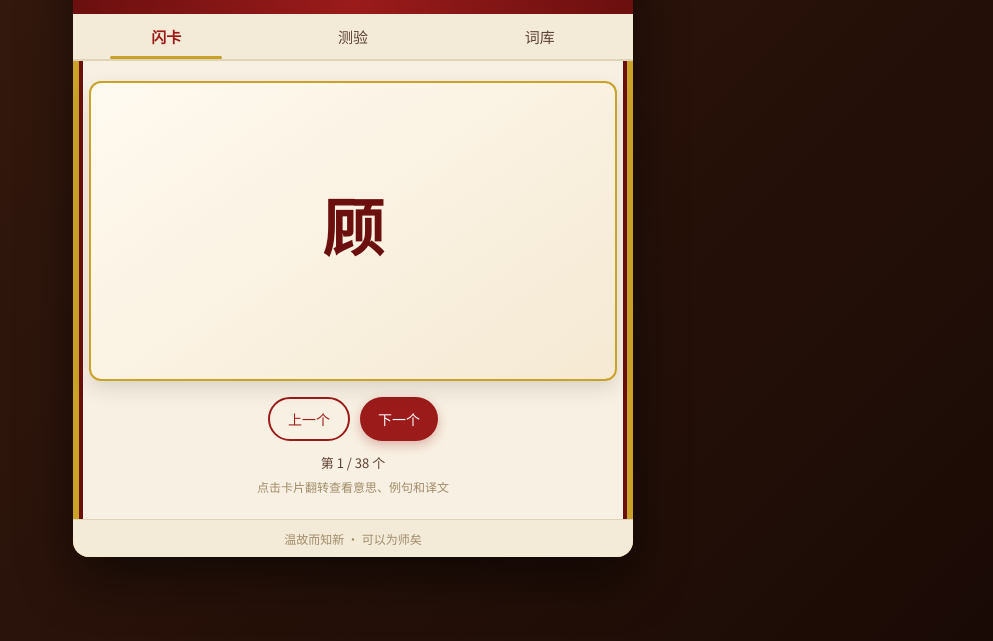
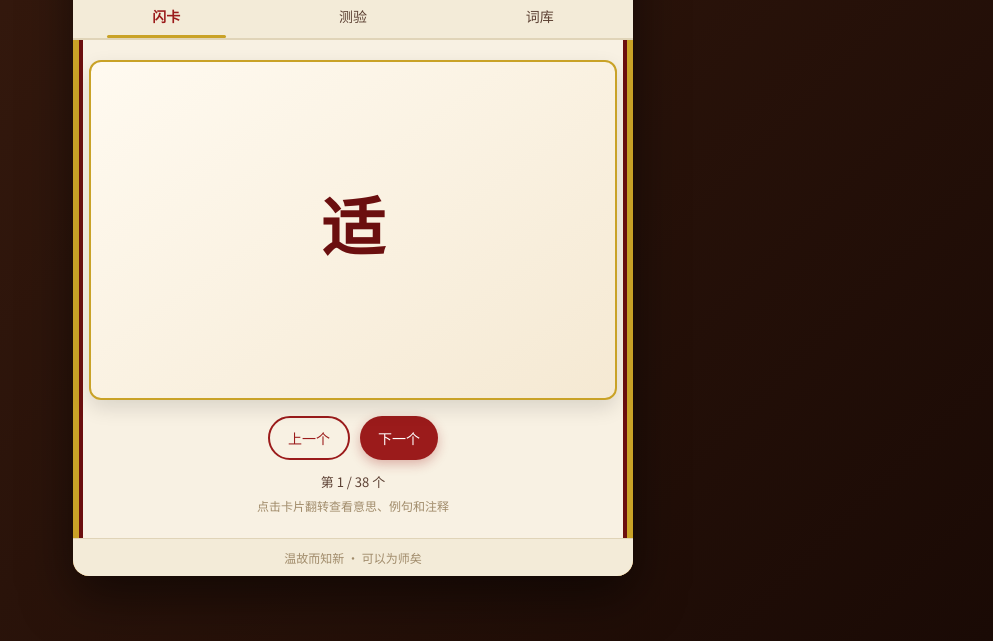
Before and after one commit to marcusljt0429-maker/chinese-study-app, a plain HTML site: page index.html in a window 1280 px wide. Shown: the part 159-800 px from the top of the page, without its empty margins (287-1280 px from the left). Drawn offline with Linux system fonts and the light colour scheme.

Commit message:
Update index.html

```diff
--- a/index.html
+++ b/index.html
@@ -5,6 +5,7 @@
   <meta name="viewport" content="width=device-width, initial-scale=1.0, maximum-scale=1.0, user-scalable=no">
   <meta name="mobile-web-app-capable" content="yes">
   <meta name="apple-mobile-web-app-capable" content="yes">
+  <meta name="apple-mobile-web-app-status-bar-style" content="black-translucent">
   <meta name="theme-color" content="#6B0F0F">
   <title>文言文学习 · 考试必背</title>
   <link href="https://fonts.googleapis.com/css2?family=Noto+Serif+SC:wght@500;700&family=Noto+Sans+SC:wght@400;500&display=swap" rel="stylesheet">
@@ -90,7 +91,7 @@
       border: none;
       background: transparent;
       font-family: 'Noto Serif SC', serif;
-      font-size: 15px;
+      font-size: 14px;
       color: var(--light-ink);
       cursor: pointer;
       position: relative;
@@ -106,8 +107,8 @@
       content: '';
       position: absolute;
       bottom: 0;
-      left: 20%;
-      width: 60%;
+      left: 18%;
+      width: 64%;
       height: 3px;
       background: var(--gold);
       border-radius: 2px;
@@ -121,8 +122,12 @@
 
     .card-container {
       perspective: 1200px;
-      height: 300px;
+      height: 320px;
       margin-bottom: 16px;
+    }
+
+    @media (min-width: 400px) {
+      .card-container { height: 340px; }
     }
 
     .flashcard {
@@ -147,7 +152,7 @@
       flex-direction: column;
       justify-content: center;
       align-items: center;
-      padding: 16px;
+      padding: 16px 18px;
       box-shadow: 0 8px 20px rgba(0,0,0,0.12);
     }
 
@@ -162,15 +167,27 @@
       transform: rotateY(180deg);
       justify-content: flex-start;
       padding-top: 20px;
+      overflow-y: auto;
     }
 
     .char {
       font-family: 'Noto Serif SC', serif;
-      font-size: 62px;
+      font-size: 56px;
       font-weight: 700;
       color: var(--dark-red);
       line-height: 1.1;
       text-align: center;
+    }
+
+    @media (min-width: 400px) {
+      .char { font-size: 64px; }
+    }
+
+    .back-pinyin {
+      font-size: 17px;
+      color: var(--light-ink);
+      margin-bottom: 6px;
+      letter-spacing: 2px;
     }
 
     .meaning {
@@ -178,7 +195,7 @@
       font-weight: 500;
       color: var(--ink);
       text-align: center;
-      line-height: 1.4;
+      line-height: 1.45;
       margin-bottom: 12px;
     }
 
@@ -186,23 +203,24 @@
       width: 100%;
       border-top: 1px dashed #c9b98a;
       padding-top: 10px;
-      text-align: center;
+      margin-top: 4px;
     }
 
-    .example-label {
+    .example-label, .note-label {
       font-size: 12px;
-      color: #a08b6a;
-      margin-bottom: 4px;
+      color: var(--red);
+      font-weight: 500;
+      margin-bottom: 3px;
     }
 
-    .example {
+    .example-text {
       font-size: 14px;
       color: var(--ink);
       line-height: 1.55;
-      margin-bottom: 8px;
+      margin-bottom: 10px;
     }
 
-    .translation {
+    .note-text {
       font-size: 13px;
       color: var(--light-ink);
       line-height: 1.5;
@@ -211,8 +229,8 @@
     .highlight {
       color: var(--red);
       font-weight: 700;
-      background: rgba(155, 27, 27, 0.08);
-      padding: 0 2px;
+      background: rgba(155, 27, 27, 0.12);
+      padding: 0 3px;
       border-radius: 3px;
     }
 
@@ -310,40 +328,31 @@
     }
 
     .word-list {
-      max-height: 58vh;
+      max-height: 55vh;
       overflow-y: auto;
+      margin-bottom: 12px;
       -webkit-overflow-scrolling: touch;
     }
 
     .word-item {
-      padding: 12px 6px;
+      display: flex;
+      justify-content: space-between;
+      align-items: center;
+      padding: 10px 4px;
       border-bottom: 1px solid #e8dcc0;
+      gap: 8px;
     }
 
-    .word-char {
-      font-family: 'Noto Serif SC', serif;
-      font-size: 18px;
-      color: var(--dark-red);
-      margin-bottom: 4px;
-    }
+    .word-left { flex: 1; min-width: 0; }
+    .word-char { font-family: 'Noto Serif SC', serif; font-size: 16px; color: var(--dark-red); }
+    .word-pinyin { font-size: 12px; color: var(--light-ink); }
+    .word-meaning { font-size: 13px; color: var(--ink); margin-top: 2px; }
 
-    .word-meaning {
+    .empty-tip {
+      text-align: center;
+      color: var(--light-ink);
       font-size: 14px;
-      color: var(--ink);
-      margin-bottom: 4px;
-    }
-
-    .word-example {
-      font-size: 13px;
-      color: var(--ink);
-      line-height: 1.5;
-      margin-bottom: 2px;
-    }
-
-    .word-translation {
-      font-size: 12px;
-      color: var(--light-ink);
-      line-height: 1.4;
+      padding: 30px 0;
     }
 
     .footer {
@@ -357,13 +366,23 @@
     }
 
     .hidden { display: none !important; }
+
+    .tag {
+      display: inline-block;
+      font-size: 11px;
+      padding: 1px 6px;
+      border-radius: 4px;
+      margin-left: 6px;
+      background: #f0e6d0;
+      color: var(--light-ink);
+    }
   </style>
 </head>
 <body>
   <div class="app">
     <div class="header">
       <h1>文言文学习</h1>
-      <div class="subtitle">考试必背高频词 · 例句 + 译文</div>
+      <div class="subtitle">考试必背高频词</div>
     </div>
 
     <div class="nav">
@@ -381,12 +400,13 @@
               <div class="char" id="front-char">顾</div>
             </div>
             <div class="card-face card-back">
+              <div class="back-pinyin" id="back-pinyin">gù</div>
               <div class="meaning" id="back-meaning">回头看；只是、但</div>
               <div class="example-box">
                 <div class="example-label">例句</div>
-                <div class="example" id="back-example"></div>
-                <div class="example-label">译文</div>
-                <div class="translation" id="back-translation"></div>
+                <div class="example-text" id="back-example"></div>
+                <div class="note-label">注释</div>
+                <div class="note-text" id="back-note"></div>
               </div>
             </div>
           </div>
@@ -396,7 +416,7 @@
           <button class="btn btn-primary" onclick="nextCard()">下一个</button>
         </div>
         <div class="progress-text" id="progress-text">第 1 / 38 个</div>
-        <div class="tip-text">点击卡片翻转查看意思、例句和译文</div>
+        <div class="tip-text">点击卡片翻转查看意思、例句和注释</div>
       </div>
 
       <!-- 测验 -->
@@ -412,8 +432,8 @@
       <!-- 词库 -->
       <div id="list-tab" class="hidden">
         <div class="section-title">
-          <span>全部必背词</span>
-          <span style="font-size:13px; color:var(--light-ink);" id="total-count">共 38 个</span>
+          <span>全部卡牌</span>
+          <span style="font-size:13px; color:var(--light-ink);" id="total-count">共 0 个</span>
         </div>
         <div class="word-list" id="word-list"></div>
       </div>
@@ -423,63 +443,85 @@
   </div>
 
   <script>
-    const words = [
-      { char: "顾", meaning: "回头看；只是、但", example: "三顾臣于草庐之中。", translation: "三次到草庐中拜访我。" },
-      { char: "走", meaning: "跑", example: "弃甲曳兵而走。", translation: "丢掉铠甲拖着兵器逃跑。" },
-      { char: "去", meaning: "离开；距离", example: "大江东去，浪淘尽。", translation: "大江向东流去，波浪淘尽英雄。" },
-      { char: "亡", meaning: "逃跑；死亡；失去", example: "今亡亦死，举大计亦死。", translation: "现在逃跑也是死，发动大事也是死。" },
-      { char: "绝", meaning: "断；停止；极、非常；与世隔绝", example: "率妻子邑人来此绝境。", translation: "带领妻子儿女和乡亲来到这与世隔绝的地方。" },
-      { char: "益", meaning: "更加；好处；增加", example: "香远益清，亭亭净植。", translation: "香气远播更加清幽，笔直洁净地立在水中。" },
-      { char: "尝", meaning: "曾经", example: "仲永生五年，未尝识书具。", translation: "仲永长到五岁，还不曾见过书写工具。" },
-      { char: "方", meaning: "正在；才；方法", example: "方欲行，转视积薪后。", translation: "正要走的时候，转身看见柴堆后面。" },
-      { char: "适", meaning: "恰好；到……去", example: "适得君府书。", translation: "恰好收到您府上的来信。" },
-      { char: "但", meaning: "只；仅仅", example: "但闻黄河流水鸣溅溅。", translation: "只听见黄河流水溅溅作响。" },
-      { char: "徒", meaning: "只；仅仅；白白地", example: "少壮不努力，老大徒伤悲。", translation: "年轻时不努力，老了只能白白伤心。" },
-      { char: "悉", meaning: "全部；都", example: "悉使赢兵负草填之。", translation: "全部让瘦弱的士兵背草去填。" },
-      { char: "皆", meaning: "都；全都", example: "皆若空游无所依。", translation: "都好像在空中游动，没有什么依靠。" },
-      { char: "具", meaning: "具备；准备；详加", example: "故人具鸡黍，邀我至田家。", translation: "老朋友准备了鸡和黄米饭，邀请我到农家。" },
-      { char: "复", meaning: "又；再；恢复", example: "复前行，欲穷其林。", translation: "又向前走，想走到那片林子的尽头。" },
-      { char: "乃", meaning: "于是；才；竟然", example: "乃重修岳阳楼，增其旧制。", translation: "于是重新修建岳阳楼，扩大它原有的规模。" },
-      { char: "遂", meaning: "于是；就", example: "遂与外人间隔。", translation: "于是就和外面的人隔绝了。" },
-      { char: "固", meaning: "本来；当然；坚固", example: "汝心之固，固不可彻。", translation: "你思想顽固，本来就无法开导。" },
-      { char: "诚", meaning: "确实；的确；真诚", example: "此诚危急存亡之秋也。", translation: "这确实是危急存亡的关键时刻。" },
-      { char: "甚", meaning: "很；非常；超过", example: "所言甚是。", translation: "说的话很对。" },
-      { char: "颇", meaning: "很；稍微", example: "颇有名气。", translation: "很有名气。" },
-      { char: "怪", meaning: "感到奇怪；以……为怪", example: "怪之，不敢发。", translation: "感到奇怪，不敢发动。" },
-      { char: "易", meaning: "容易；交换；改变", example: "寒暑易节，始一反焉。", translation: "冬夏换季，才往返一次。" },
-      { char: "谢", meaning: "道歉；辞别；感谢", example: "使君谢罗敷。", translation: "太守向罗敷道歉（或问讯）。" },
-      { char: "遗", meaning: "遗留；送给；丢失", example: "小学而大遗，吾未见其明也。", translation: "小的方面学习，大的方面却遗漏，我看不出他的明智。" },
-      { char: "举", meaning: "举起；提出；全、都", example: "举头望明月，低头思故乡。", translation: "抬头看明月，低头思念故乡。" },
-      { char: "莫", meaning: "没有谁；不要；不", example: "莫愁前路无知己。", translation: "不要担心前面的路上没有知心朋友。" },
-      { char: "未", meaning: "没有；不曾；尚未", example: "肉食者鄙，未能远谋。", translation: "吃肉的人目光短浅，不能作长远打算。" },
-      { char: "焉", meaning: "于是；在哪里；语气词", example: "且焉置土石？", translation: "况且把土石放在哪里呢？" },
-      { char: "其", meaning: "他的；它的；难道；大概", example: "其如土石何？", translation: "又能把土石怎么样呢？" },
-      { char: "之", meaning: "的；他、它；去、往", example: "学而时习之，不亦说乎？", translation: "学习并且按时温习它，不也是很高兴的吗？" },
-      { char: "而", meaning: "并且；然后；却", example: "温故而知新，可以为师矣。", translation: "温习旧知识从而知道新知识，就可以做老师了。" },
-      { char: "以", meaning: "用；因为；来、用来", example: "不以物喜，不以己悲。", translation: "不因为外物好坏而高兴，不因为自己得失而悲伤。" },
-      { char: "于", meaning: "在；向、对；比", example: "苛政猛于虎也。", translation: "苛刻的政令比老虎还要凶猛。" },
-      { char: "为", meaning: "做、担任；是；被", example: "人为刀俎，我为鱼肉。", translation: "别人是刀和砧板，我是鱼肉。" },
-      { char: "者", meaning: "……的人；……的事物", example: "知之者不如好之者。", translation: "知道它的人不如喜爱它的人。" },
-      { char: "也", meaning: "表示判断、陈述或语气", example: "此则岳阳楼之大观也。", translation: "这就是岳阳楼的雄伟景象。" },
-      { char: "乎", meaning: "吗；呢；于", example: "不亦说乎？", translation: "不也是很高兴的吗？" }
+    const defaultWords = [
+      { char: "顾", pinyin: "gù", meaning: "回头看；只是、但", example: "三顾茅庐", note: "这里的「顾」是拜访、看望的意思。" },
+      { char: "走", pinyin: "zǒu", meaning: "跑", example: "弃甲曳兵而走", note: "「走」在文言文中多表示奔跑，与现代汉语不同。" },
+      { char: "去", pinyin: "qù", meaning: "离开；距离", example: "距圆明园十里，有村曰谢庄", note: "「去」常表示离开某地，或表示距离。" },
+      { char: "亡", pinyin: "wáng", meaning: "逃跑；死亡；失去", example: "今亡亦死，举大计亦死", note: "此处「亡」是逃亡、逃跑的意思。" },
+      { char: "绝", pinyin: "jué", meaning: "断；停止；极、非常；与世隔绝", example: "率妻子邑人来此绝境", note: "「绝境」指与世隔绝的地方。" },
+      { char: "益", pinyin: "yì", meaning: "更加；好处；增加", example: "香远益清", note: "「益」在这里是更加的意思。" },
+      { char: "尝", pinyin: "cháng", meaning: "曾经", example: "予尝求古仁人之心", note: "「尝」表示曾经，是时间副词。" },
+      { char: "方", pinyin: "fāng", meaning: "正在；才；方法", example: "方欲行", note: "「方」在这里表示正在、正要。" },
+      { char: "适", pinyin: "shì", meaning: "恰好；到……去", example: "适为虞人驱", note: "「适」可表示到……去，或恰好。" },
+      { char: "但", pinyin: "dàn", meaning: "只；仅仅", example: "但闻黄河流水鸣溅溅", note: "「但」在文言文中常表示只、仅仅。" },
+      { char: "徒", pinyin: "tú", meaning: "只；仅仅；白白地", example: "徒有虚名", note: "「徒」表示仅仅、空有。" },
+      { char: "悉", pinyin: "xī", meaning: "全部；都", example: "悉使赢兵负草填之", note: "「悉」表示全部、都。" },
+      { char: "皆", pinyin: "jiē", meaning: "都；全都", example: "皆若空游无所依", note: "「皆」是范围副词，表示都。" },
+      { char: "具", pinyin: "jù", meaning: "具备；准备；详加", example: "故人具鸡黍", note: "「具」在这里是准备、置办的意思。" },
+      { char: "复", pinyin: "fù", meaning: "又；再；恢复", example: "复前行，欲穷其林", note: "「复」表示又、再。" },
+      { char: "乃", pinyin: "nǎi", meaning: "于是；才；竟然", example: "见渔人，乃大惊", note: "「乃」常表示于是、就。" },
+      { char: "遂", pinyin: "suì", meaning: "于是；就", example: "遂至承天寺寻张怀民", note: "「遂」表示于是、就，表承接。" },
+      { char: "固", pinyin: "gù", meaning: "本来；当然；坚固", example: "汝心之固，固不可彻", note: "前一个「固」是顽固，后一个是本来。" },
+      { char: "诚", pinyin: "chéng", meaning: "确实；的确；真诚", example: "此诚危急存亡之秋也", note: "「诚」在这里是确实、实在的意思。" },
+      { char: "甚", pinyin: "shèn", meaning: "很；非常；超过", example: "言之无文，行而不远", note: "「甚」表示程度深，很、非常。" },
+      { char: "颇", pinyin: "pō", meaning: "很；稍微", example: "颇有野趣", note: "「颇」可表示很，也可表示稍微。" },
+      { char: "怪", pinyin: "guài", meaning: "感到奇怪；以……为怪", example: "怪之", note: "「怪」作动词时表示对……感到奇怪。" },
+      { char: "易", pinyin: "yì", meaning: "容易；交换；改变", example: "寒暑易节", note: "「易」在这里是交换、改变的意思。" },
+      { char: "谢", pinyin: "xiè", meaning: "道歉；辞别；感谢", example: "长跪而谢之", note: "「谢」在这里是道歉的意思。" },
+      { char: "遗", pinyin: "yí", meaning: "遗留；送给；丢失", example: "父母岁有裘葛之遗", note: "「遗」在这里是送给、赠送的意思。" },
+      { char: "举", pinyin: "jǔ", meaning: "举起；提出；全、都", example: "举头望明月", note: "「举」在这里是抬起、举起的意思。" },
+      { char: "莫", pinyin: "mò", meaning: "没有谁；不要；不", example: "莫等闲，白了少年头", note: "「莫」表示不要、不能。" },
+      { char: "未", pinyin: "wèi", meaning: "没有；不曾；尚未", example: "未若柳絮因风起", note: "「未」表示没有、不曾。" },
+      { char: "焉", pinyin: "yān", meaning: "于是；在哪里；语气词", example: "且焉置土石", note: "「焉」在这里是疑问代词，表示在哪里。" },
+      { char: "其", pinyin: "qí", meaning: "他的；它的；难道；大概", example: "其如土石何", note: "「其」在这里加强反问语气。" },
+      { char: "之", pinyin: "zhī", meaning: "的；他、它；去、往", example: "学而时习之", note: "「之」在这里是代词，指代学过的知识。" },
+      { char: "而", pinyin: "ér", meaning: "并且；然后；却", example: "温故而知新", note: "「而」在这里表示承接，然后。" },
+      { char: "以", pinyin: "yǐ", meaning: "用；因为；来、用来", example: "以中有足乐者", note: "「以」在这里表示因为。" },
+      { char: "于", pinyin: "yú", meaning: "在；向、对；比", example: "苛政猛于虎也", note: "「于」在这里表示比较，比……还。" },
+      { char: "为", pinyin: "wéi / wèi", meaning: "做、担任；是；被", example: "山峦为晴雪所洗", note: "「为……所」表示被动。" },
+      { char: "者", pinyin: "zhě", meaning: "……的人；……的事物", example: "知之者不如好之者", note: "「者」是代词，指……的人。" },
+      { char: "也", pinyin: "yě", meaning: "表示判断、陈述或语气", example: "此则岳阳楼之大观也", note: "「也」是语气助词，表示判断。" },
+      { char: "乎", pinyin: "hū", meaning: "吗；呢；于", example: "吾与点也", note: "「乎」常用于疑问或感叹语气。" }
     ];
 
+    let words = [];
     let currentIndex = 0;
     let isFlipped = false;
     let quizIndex = 0;
     let quizAnswered = false;
 
+    function shuffleArray(array) {
+      for (let i = array.length - 1; i > 0; i--) {
+        const j = Math.floor(Math.random() * (i + 1));
+        [array[i], array[j]] = [array[j], array[i]];
+      }
+    }
+
     function highlightWord(text, word) {
-      // 把重点词用红色高亮
+      if (!text) return '';
+      // 简单替换，把关键字高亮
       return text.replace(new RegExp(word, 'g'), `<span class="highlight">${word}</span>`);
     }
 
+    function loadWords() {
+      words = [...defaultWords];
+      shuffleArray(words);
+      currentIndex = 0;
+      quizIndex = 0;
+    }
+
     function updateCard() {
+      if (words.length === 0) return;
+
       const word = words[currentIndex];
       document.getElementById('front-char').textContent = word.char;
+      document.getElementById('back-pinyin').textContent = word.pinyin || '';
       document.getElementById('back-meaning').textContent = word.meaning;
+
+      // 例句高亮关键字
       document.getElementById('back-example').innerHTML = highlightWord(word.example, word.char);
-      document.getElementById('back-translation').textContent = word.translation;
+      document.getElementById('back-note').textContent = word.note || '';
+
       document.getElementById('progress-text').textContent = `第 ${currentIndex + 1} / ${words.length} 个`;
 
       const card = document.getElementById('flashcard');
@@ -488,37 +530,48 @@
     }
 
     function flipCard() {
+      if (words.length === 0) return;
       document.getElementById('flashcard').classList.toggle('flipped');
       isFlipped = !isFlipped;
     }
 
     function nextCard() {
+      if (words.length === 0) return;
       currentIndex = (currentIndex + 1) % words.length;
       updateCard();
     }
 
     function prevCard() {
+      if (words.length === 0) return;
       currentIndex = (currentIndex - 1 + words.length) % words.length;
       updateCard();
     }
 
     function loadQuiz() {
+      if (words.length < 2) return;
       quizAnswered = false;
       document.getElementById('quiz-result').textContent = '';
       document.getElementById('next-quiz-btn').style.display = 'none';
 
       const word = words[quizIndex % words.length];
-      const question = `「${word.char}」的常见意思是？`;
-      const answer = word.meaning;
+      const useMeaning = Math.random() > 0.35;
+      let question, answer;
+
+      if (useMeaning) {
+        question = `「${word.char}」的常见意思是？`;
+        answer = word.meaning;
+      } else {
+        question = `「${word.char}」的拼音是？`;
+        answer = word.pinyin || '（无拼音）';
+      }
 
       document.getElementById('quiz-question').textContent = question;
 
       let options = [answer];
       while (options.length < 4) {
         const random = words[Math.floor(Math.random() * words.length)];
-        if (!options.includes(random.meaning)) {
-          options.push(random.meaning);
-        }
+        const candidate = useMeaning ? random.meaning : (random.pinyin || '（无拼音）');
+        if (!options.includes(candidate)) options.push(candidate);
       }
       options = options.sort(() => Math.random() - 0.5);
 
@@ -562,14 +615,15 @@
       document.getElementById('total-count').textContent = `共 ${words.length} 个`;
       list.innerHTML = '';
 
-      words.forEach(w => {
+      words.forEach((w) => {
         const item = document.createElement('div');
         item.className = 'word-item';
         item.innerHTML = `
-          <div class="word-char">${w.char}</div>
-          <div class="word-meaning">${w.meaning}</div>
-          <div class="word-example">例句：${highlightWord(w.example, w.char)}</div>
-          <div class="word-translation">译文：${w.translation}</div>
+          <div class="word-left">
+            <div class="word-char">${w.char}</div>
+            <div class="word-pinyin">${w.pinyin || ''}</div>
+            <div class="word-meaning">${w.meaning}</div>
+          </div>
         `;
         list.appendChild(item);
       });
@@ -591,6 +645,7 @@
     }
 
     // 初始化
+    loadWords();
     updateCard();
   </script>
 </body>
```
